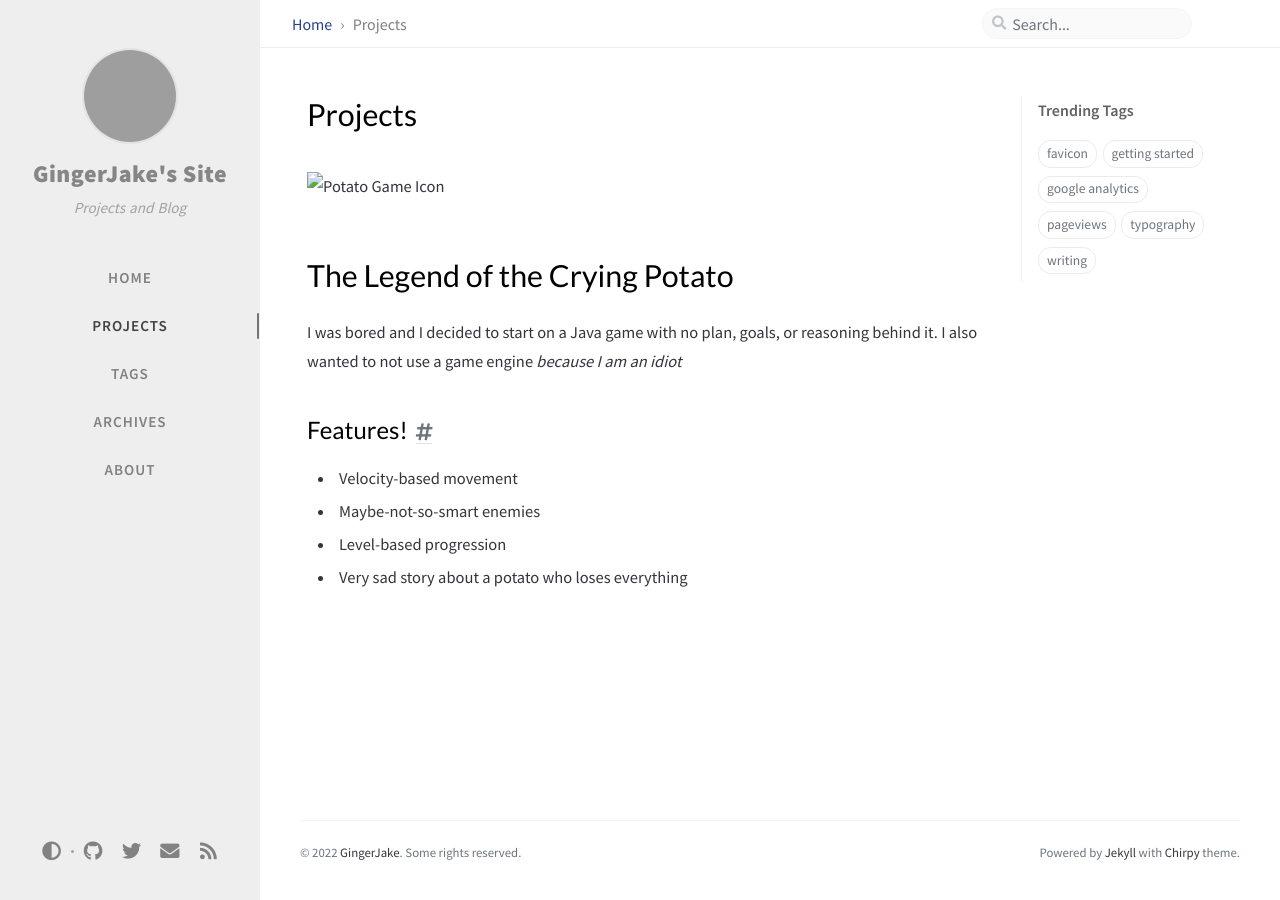
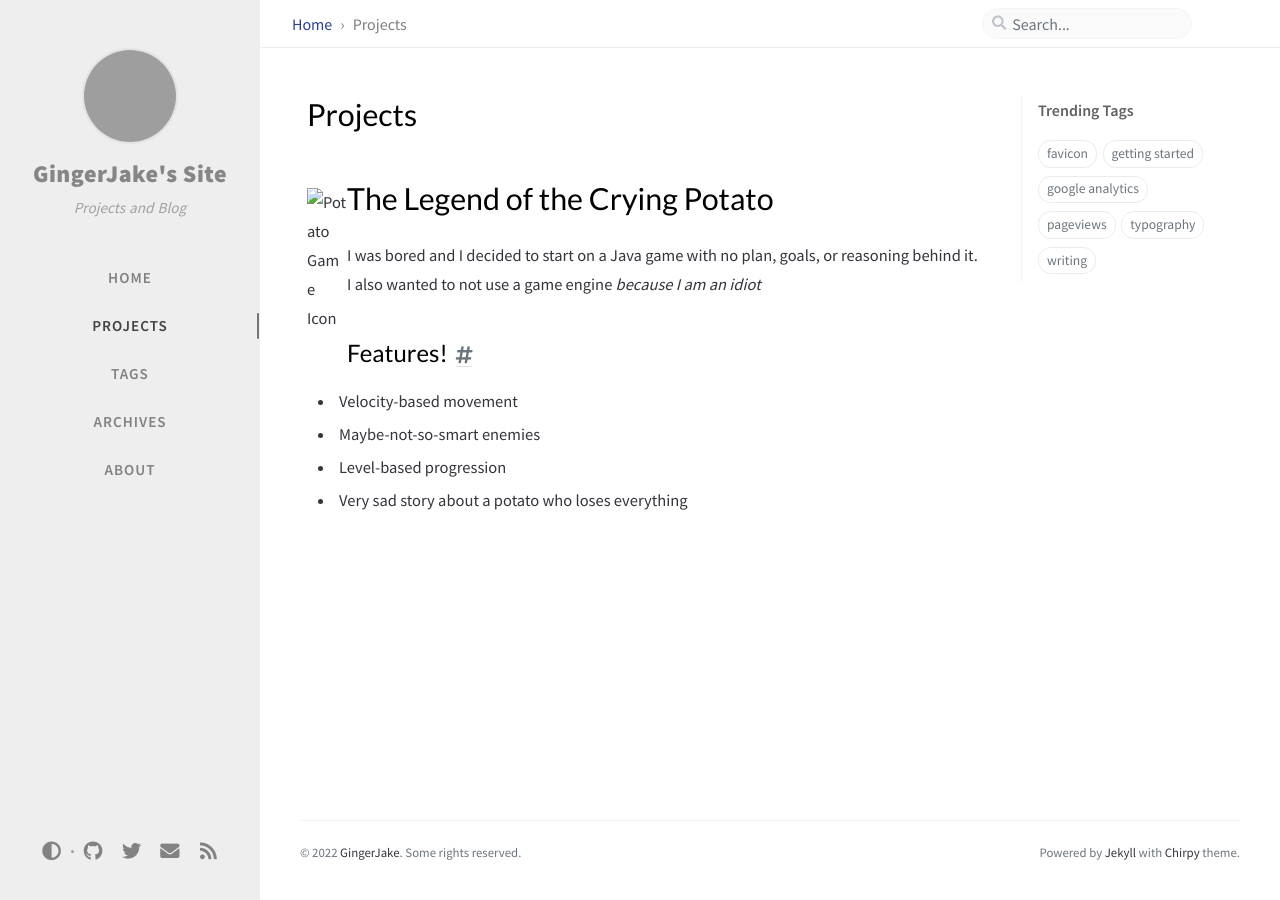
Before and after one commit to GingerJakeDaBoi/gingerjake.github.io, a Jekyll site: the page built from _tabs/projects.md, in a window 1280 px wide. Built offline with Jekyll 4.4.1, drawn with Linux system fonts in a browser that asks for light colours; nearby versions of some CDN libraries; comment, search, counter and statistics services are not loaded; grey boxes are pictures that could not be loaded.

Commit message:
more work on crying potato

```diff
--- a/_tabs/projects.md
+++ b/_tabs/projects.md
@@ -3,10 +3,11 @@
 icon: fas fa-stream
 order: 1
 ---
-<img src="https://github.com/GingerJakeDaBoi/the-legend-of-the-crying-potato/blob/master/Assets/GUI/Heart.png" alt="Potato Game Icon">
+<img src="https://raw.githubusercontent.com/GingerJakeDaBoi/the-legend-of-the-crying-potato/master/Assets/GUI/Heart.png" alt="Potato Game Icon" width="40" style="image-rendering: pixelated; float:left" >
+
 # The Legend of the Crying Potato
 
-I was bored and I decided to start on a Java game with no plan, goals, or reasoning behind it. I also wanted to not use a game engine <span style="font-style:italic">because I am an idiot<span>
+I was bored and I decided to start on a Java game with no plan, goals, or reasoning behind it. I also wanted to not use a game engine <span style="font-style:italic">because I am an idiot</span>
 
 ## Features!
 <ul>
```
